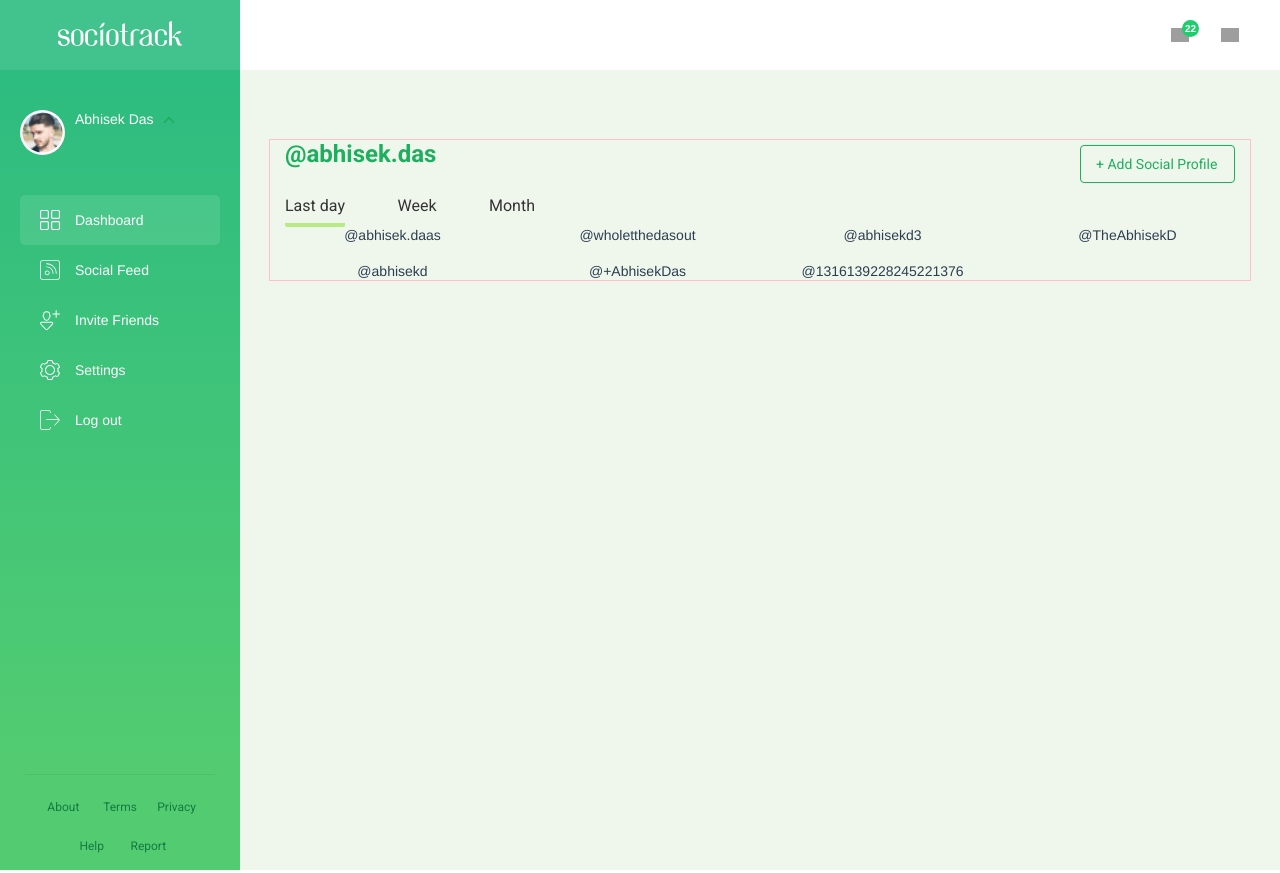
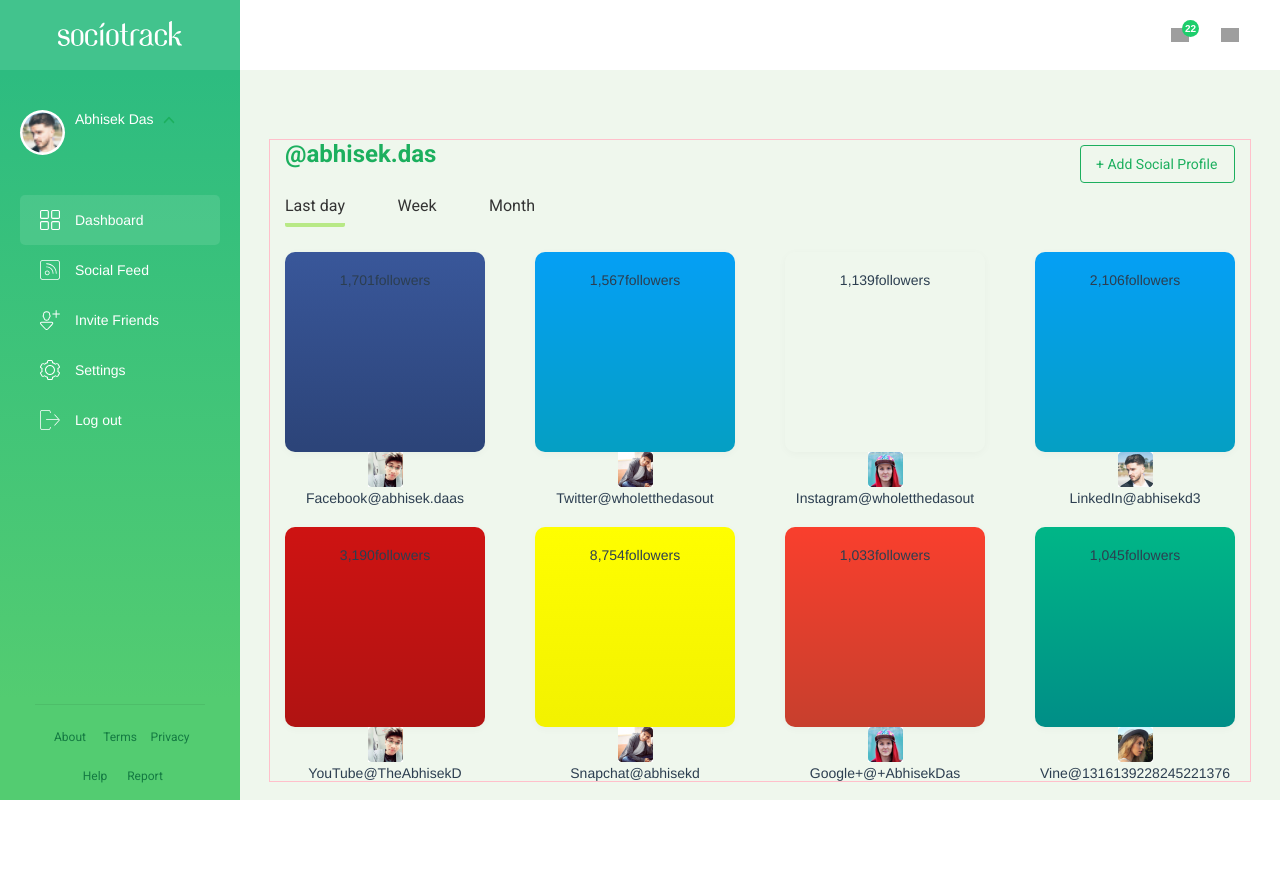
Before and after one commit to 0smir/sociotrack, a Vue app: page / in a window 1280 px wide. After the commit the page ends 803 px from the top, so only its background shows below. Built offline with nearby package versions, Linux system fonts and the light colour scheme; grey boxes are pictures that could not be loaded.

Commit message:
add markup for followers

```diff
--- a/src/assets/css/_typo.scss
+++ b/src/assets/css/_typo.scss
@@ -1,3 +1,7 @@
+*{
+  box-sizing: border-box;
+}
+
 body{
   font-family: 'Roboto', sans-serif;
   font-size: 14px;
--- a/src/components/tabs/FollowerComponent.vue
+++ b/src/components/tabs/FollowerComponent.vue
@@ -1,6 +1,23 @@
 <template>
-    <div class="follower-item">{{follower.nik_name}}</div>
+    <div class="follower-item">
+<!--        <router-link to="/" class="nav-link"></router-link>-->
+        <div class="network-info" :class="`${getNetworkName}`">
+            <div class="network-logo"></div>
+            <div class="followers-info">
+                <span class="followers-count">{{followersCount}}</span>
+                <span class="text">followers</span>
+            </div>
+            <div class="followers-update"></div>
+        </div>
+        <div class="user-info">
+            <div class="avatar-wrapper">
 
+                <img :src="require('@/assets/img/users/' + follower.img)" alt="avatar" class="avatar">
+            </div>
+            <span class="network-name">{{follower.social_network}}</span>
+            <span class="user-nik">{{follower.nik_name}}</span>
+        </div>
+    </div>
 </template>
 
 <script>
@@ -8,10 +25,68 @@
         name: "FollowerComponent",
         props:{
             follower: Object
+        },
+        computed:{
+            getNetworkName(){
+                let name = (this.follower.social_network).toLowerCase();
+                let chartPos = name.indexOf('+', 0);
+                 if(chartPos > 0){
+                   name = name.slice(0, chartPos);
+                 }
+                return name;
+            },
+            followersCount(){
+                return this.followersFormatted(this.follower.followers_info.total_count);
+            }
+        },
+        methods:{
+            followersFormatted(followersNum){
+                let followersCountConverted;
+                let followersCountStr = followersNum.toString().split('');
+                followersCountStr.reverse();
+                followersCountStr.splice(3, 0, ",").reverse();
+                followersCountStr.reverse();
+                followersCountConverted = followersCountStr.join('');
+
+                return followersCountConverted;
+            }
         }
     }
 </script>
 
-<style scoped>
+<style lang="scss" scoped>
+    .network-info{
+        box-sizing: border-box;
+        padding: 20px;
+        width: 200px;
+        height: 200px;
+
+        box-shadow: 0px 2px 9px rgba(0, 0, 0, 0.03);
+        border-radius: 10px;
+    }
+    .facebook{
+        background: linear-gradient(180deg, #39579A 0%, #2C4479 97.23%), #39579A;
+    }
+    .twitter{
+        background: linear-gradient(180deg, #059FF5 0%, #059FC3 100%), #059FF5;
+    }
+    .instagram{
+
+    }
+    .linkedin{
+    background: linear-gradient(180deg, #059FF5 0%, #059FC3 100%), #059FF5;
+    }
+    .youtube{
+        background: linear-gradient(180deg, #CE1312 0%, #B01312 100%), #CE1312;
+    }
+    .snapchat{
+        background: linear-gradient(180deg, #FFFE00 0%, #F3F200 96.43%), #FFFE00;
+    }
+    .google{
+        background: linear-gradient(180deg, #F93F2D 0%, #C73F2D 100%), #F93F2D;
+    }
+    .vine{
+        background: linear-gradient(180deg, #00B687 0%, #008E87 100%), #00B687;
+    }
 
 </style>
--- a/src/components/tabs/TabContentComponent.vue
+++ b/src/components/tabs/TabContentComponent.vue
@@ -24,7 +24,7 @@
     .tab-content-wrapper{
         display: grid;
         grid-row-gap: 20px;
-        grid-column-gap: 30px;
+        grid-column-gap: 50px;
         grid-template-columns: repeat(4, 1fr);
         grid-template-rows: repeat(2, 1fr);
     }
--- a/src/components/tabs/TabsComponent.vue
+++ b/src/components/tabs/TabsComponent.vue
@@ -38,6 +38,7 @@
     .tabs-list{
         display: flex;
         justify-content: space-between;
+        margin-bottom: 25px;
         width: 100%;
         max-width: 250px;
     }
--- a/src/store/index.js
+++ b/src/store/index.js
@@ -35,6 +35,17 @@
             total_count: 1567,
             add: 0,
             miss: 3
+          }
+        },
+        {
+          social_network:"Instagram",
+          id: 212187,
+          nik_name:"@wholetthedasout",
+          img: "user-4.jpg",
+          followers_info: {
+            total_count: 1139,
+            add: 11,
+            miss: 0
           }
         },
         {
--- a/src/views/Dashboard.vue
+++ b/src/views/Dashboard.vue
@@ -7,9 +7,7 @@
         <TabsComponent :tabs="tabsList"
                         :initialActiveTab="initialTab"
                         @change-sort="changeReport"/>
-        <TabContentComponent :followers="followers"></TabContentComponent>
-
-
+        <TabContentComponent :followers="followers" :sorting="initialTab"></TabContentComponent>
     </div>
 
 </template>
@@ -22,13 +20,7 @@
         name: "Dashboard",
         data(){
             return{
-                user_data:{
-                    firstName: "Abhisek",
-                    lastName: "Das",
-                    id: "@abhisek.das",
-                    followers: "10968"
-                },
-                tabsList:['Last day', 'Week', 'Month'],
+                tabsList: ['Last day', 'Week', 'Month'],
                 initialTab: null
             }
         },
@@ -76,6 +68,16 @@
             border-radius: 4px;
             width: 100%;
             max-width: 155px;
+            transition: background .35s ease-in;
+            span{
+                margin-right: 3px;
+            }
+            &:hover{
+                color: #fff;
+                background: rgba(#1CAF5E, .5);
+                transition: background .35s ease-in;
+
+            }
         }
     }
 
```
